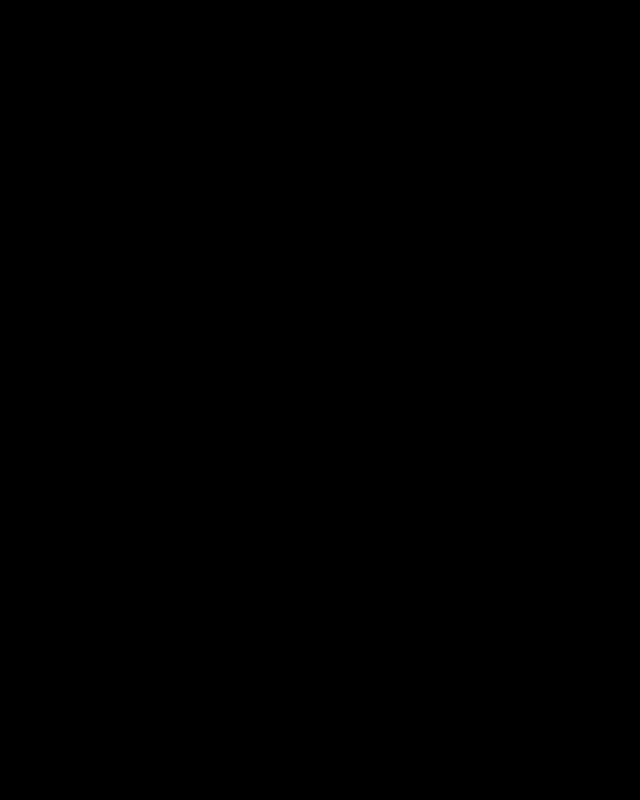
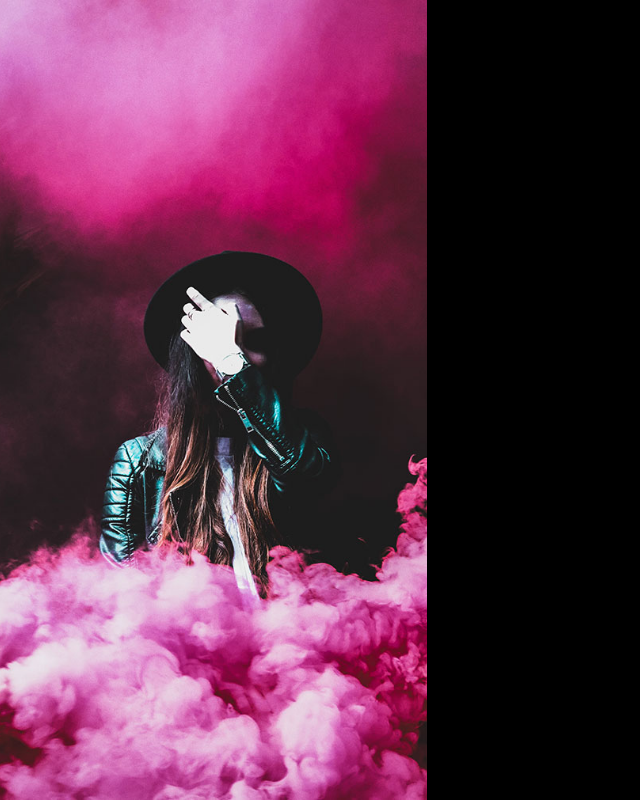
Before and after one commit to MahmoodElsaayed/signup-form, a plain HTML site: page index.html in a window 1280 px wide. Shown: the whole page, without its empty margins (0-640 px from the left). Drawn offline with Linux system fonts and the light colour scheme.

Commit message:
Add sidebar and form sections to the page

```diff
--- a/css/style.css
+++ b/css/style.css
@@ -18,4 +18,15 @@ body {
     width: 100%;
     min-height: 100vh;
     background-color: black;
+
+    display: flex;
 }
+
+.sidebar-container {
+    flex: 1 1 0;
+    background: url("../assets/img/sidebar-background.jpg") center center/cover no-repeat;
+}
+
+.form-container {
+    flex: 2 3 0;
+}
--- a/index.html
+++ b/index.html
@@ -11,7 +11,8 @@
 </head>
 
 <body>
-
+    <div class="sidebar-container"></div>
+    <div class="form-container"></div>
 </body>
 
 </html>
```
